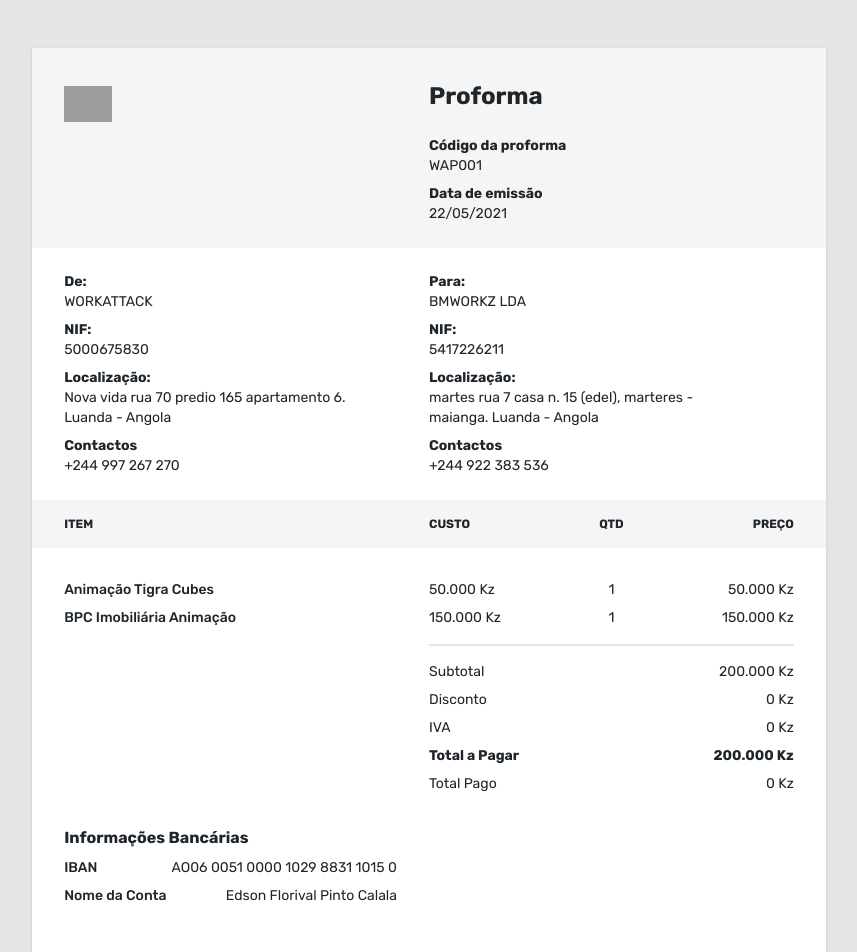
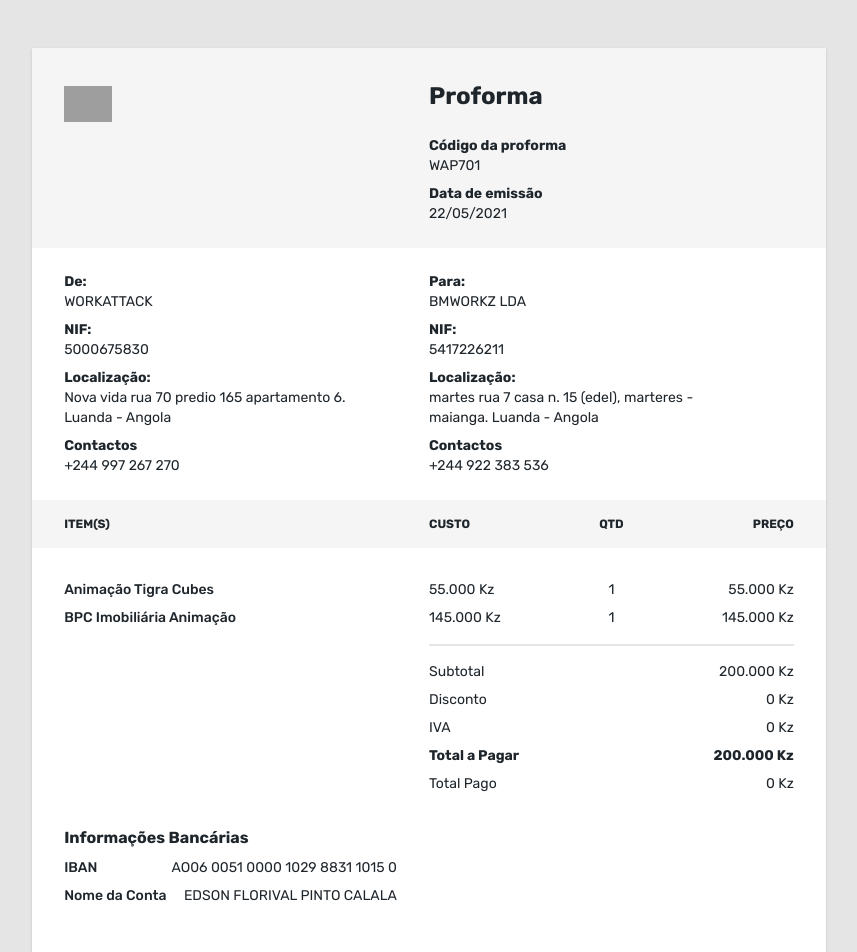
Before and after one commit to WorkAttackDev/web-container-invoice, a Next.js app: page /invoice in a window 1280 px wide. Shown: the top 952 px of the page, without its empty margins (211-1068 px from the left). Built offline with nearby package versions, Linux system fonts and the light colour scheme; grey boxes are pictures that could not be loaded.

Commit message:
4 files modified

```diff
--- a/components/invoice/InvoiceHeader.tsx
+++ b/components/invoice/InvoiceHeader.tsx
@@ -1,7 +1,7 @@
 type Props = {};
 
 const headerData = [
-  {title: "Código da proforma", text: "WAP001"},
+  {title: "Código da proforma", text: "WAP701"},
   {title: "Data de emissão", text: new Date().toLocaleDateString("pt-Br")},
 ];
 
--- a/components/invoice/InvoiceItems.tsx
+++ b/components/invoice/InvoiceItems.tsx
@@ -10,7 +10,7 @@
 return (
   <section className="">
     <ul className="flex py-4 px-8 bg-gray-100">
-      <li className="w-1/2 uppercase font-bold text-xs">item</li>
+      <li className="w-1/2 uppercase font-bold text-xs">item(s)</li>
       <li className="w-1/6 uppercase font-bold text-xs">custo</li>
       <li className="w-1/6 uppercase font-bold text-xs text-center">Qtd</li>
       <li className="w-1/6 uppercase font-bold text-xs text-right">preço</li>
--- a/components/invoice/InvoicePaymentInfo.tsx
+++ b/components/invoice/InvoicePaymentInfo.tsx
@@ -15,7 +15,7 @@
       </span>
       <span className="flex justify-between pt-2 text-sm">
         <h5 className="font-medium">Nome da Conta</h5>
-        <p>Edson Florival Pinto Calala</p>
+        <p className="uppercase">Edson Florival Pinto Calala</p>
       </span>
   </section>
 );
--- a/core/data/invoice_items_data.ts
+++ b/core/data/invoice_items_data.ts
@@ -3,12 +3,12 @@
 const invoiceItemsData: InvoiceItem[] = [
   {
     description: 'Animação Tigra Cubes',
-    price: 50_000,
+    price: 55_000,
     quantity: 1
   },
   {
     description: 'BPC Imobiliária Animação',
-    price: 150_000,
+    price: 145_000,
     quantity: 1
   }
   // {
```
